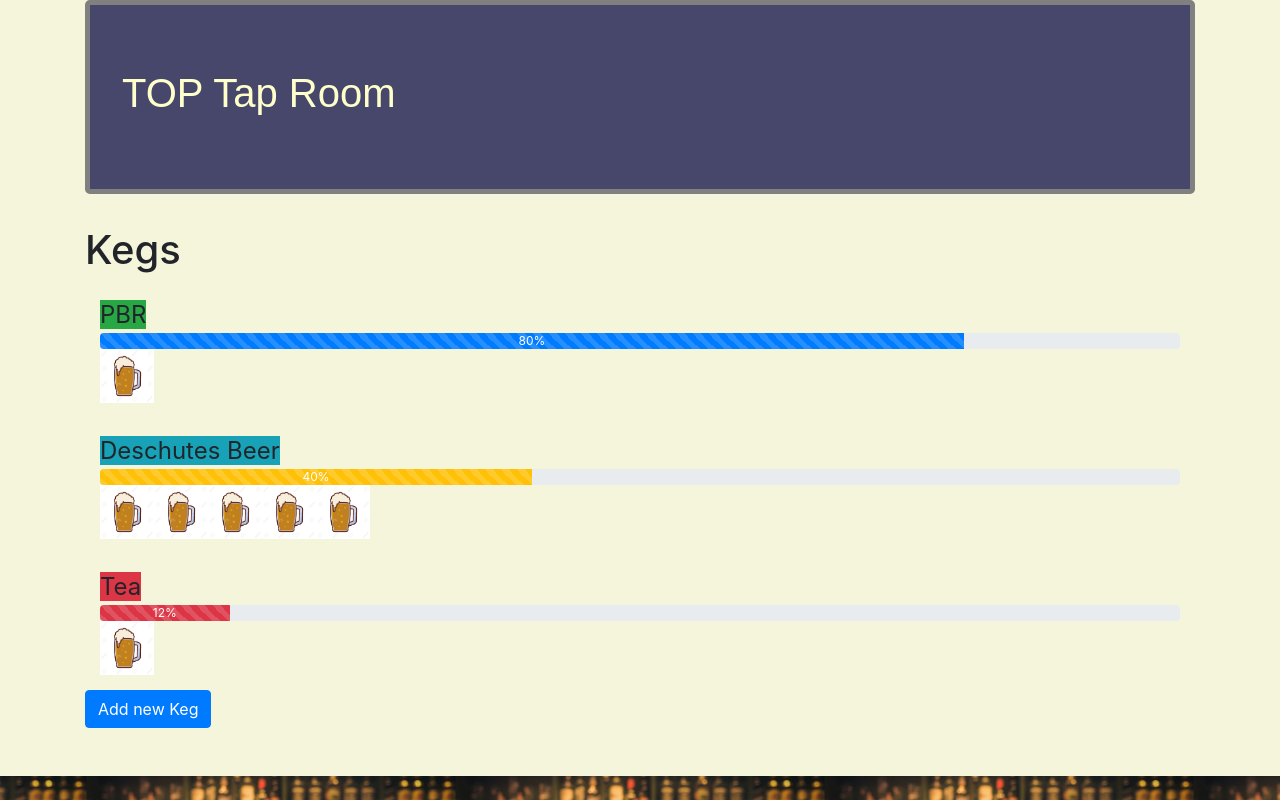
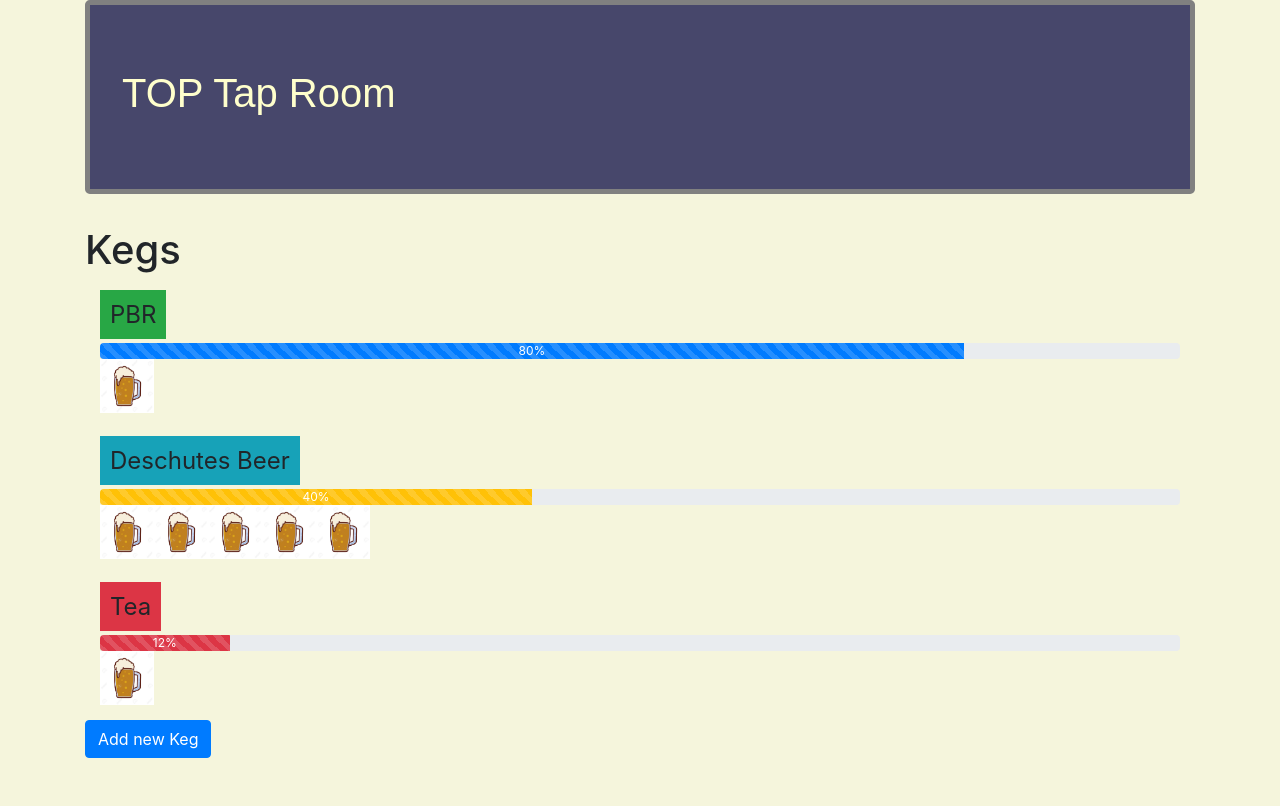
Before and after one commit to annieyshin/tap-room, an Angular app: page / in a window 1280 px wide. Built offline with nearby package versions, Linux system fonts and the light colour scheme.

Commit message:
Add styling for theKegName

```diff
--- a/src/app/keg/keg.component.css
+++ b/src/app/keg/keg.component.css
@@ -28,3 +28,11 @@
 .beerImage {
   width: 5%;
 }
+
+.theKegName {
+  cursor: pointer;
+  padding: 10px;
+}
+.progress {
+  margin-top: 10px;
+}
--- a/src/app/keg/keg.component.html
+++ b/src/app/keg/keg.component.html
@@ -3,7 +3,6 @@
   <div *ngFor="let keg of kegs" [class.selected]="keg === selectedKeg" class="kegNames">
     <span (click)="onSelect(keg)" [class]="priceColor(keg)" >{{ keg.name }}</span>
     <span *ngIf="lessThanTenCheck(keg)">Warning: Less than ten pints left</span>
-
     <div class="progress">
       <div [class]="progressBarColor(keg)" role="progressbar" [style.width]= "kegPercentage(keg) + '%'" aria-valuenow="10" aria-valuemin="0" aria-valuemax="100">{{kegPercentage(keg)}}%</div>
     </div>
--- a/src/app/keg/keg.component.ts
+++ b/src/app/keg/keg.component.ts
@@ -25,11 +25,11 @@
 
   priceColor(keg){
     if (keg.price <= 5) {
-      return "bg-success";
+      return "bg-success theKegName";
     } else if (keg.price > 15) {
-      return "bg-danger";
+      return "bg-danger theKegName";
     } else if (keg.price >5) {
-      return "bg-info";
+      return "bg-info theKegName";
     }
   }
 
```
